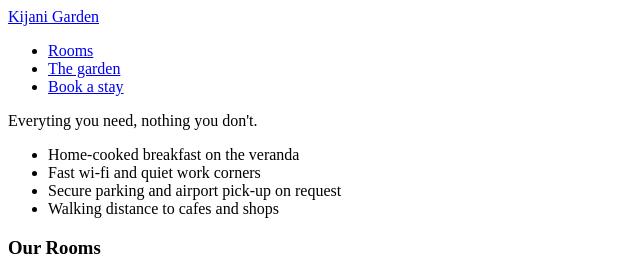
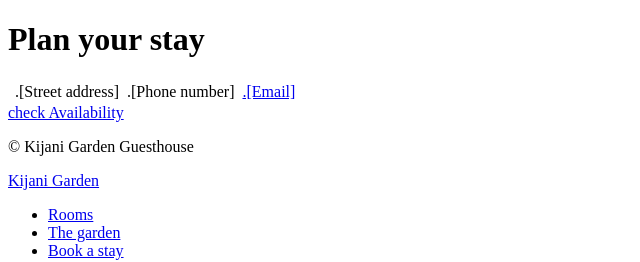
Before and after one commit to Ray102313/KIJANI-GARDENS, a plain HTML site: page index.html in a window 1280 px wide. Shown: the top 262 px of the page, without its empty margins (0-640 px from the left). Drawn offline with Linux system fonts and the light colour scheme.

Commit message:
Change commit

```diff
--- a/index.html
+++ b/index.html
@@ -7,6 +7,27 @@
     </head>
 
     <body>
+          <!--Plan your Stay-->
+    <h1>Plan your stay</h1>
+    <section>
+        <table>
+            <th>
+                <td>.[Street address]</td>
+            </th>
+            <th>
+                <td><phone->.[Phone number]</phone-></td>
+            </th>
+            <th>
+                <td><a href="https://mail.google.com/">.[Email]</a></td>
+            </th>
+        </table>
+    </section>
+    <section>
+        <a href="https://market.garde.co.ke/projects/horizon-kijani-gardens">check Availability</a>
+    </section>
+     <footer>
+    <p>&copy; Kijani Garden Guesthouse</p>
+  </footer>
         <nav class="navbar">
 
             <a href="#" class="logo">Kijani Garden</a>
```
Also changed, not shown: Peter_index.html (added, +21 -0 lines).
